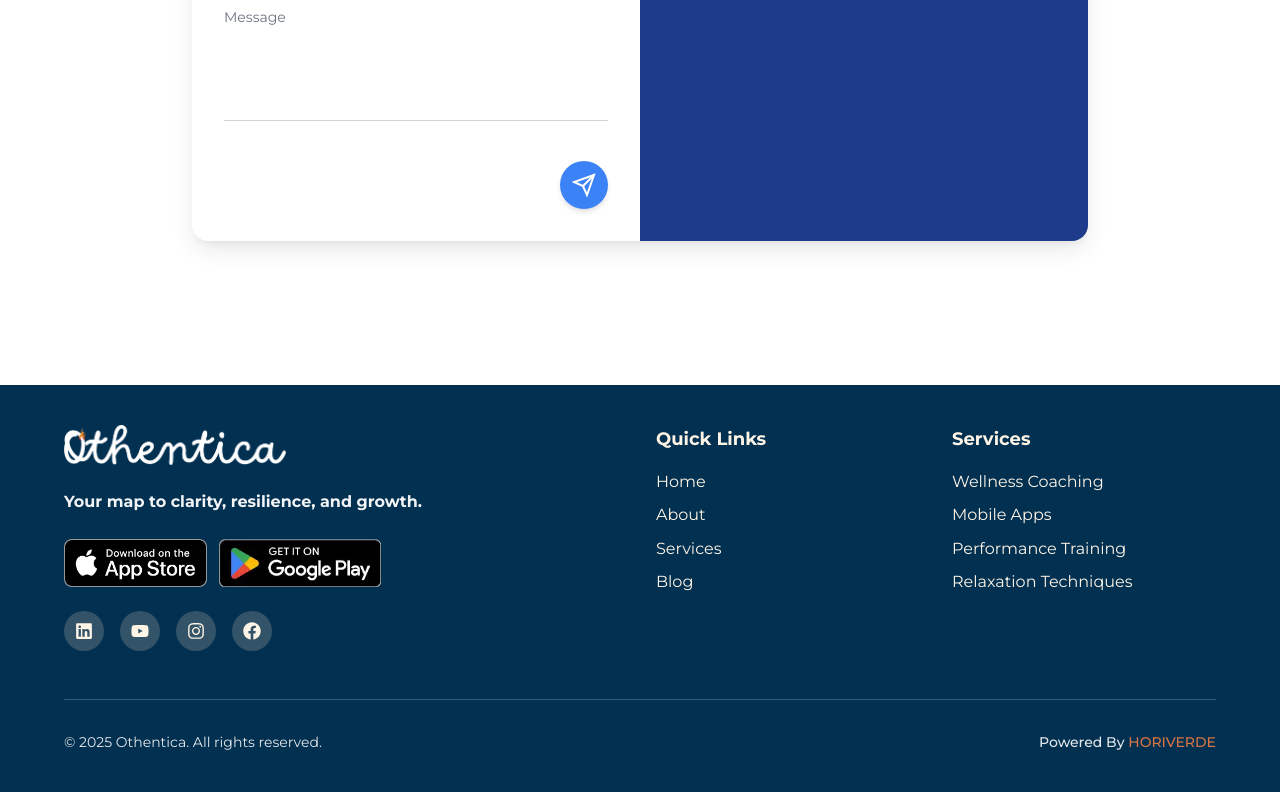
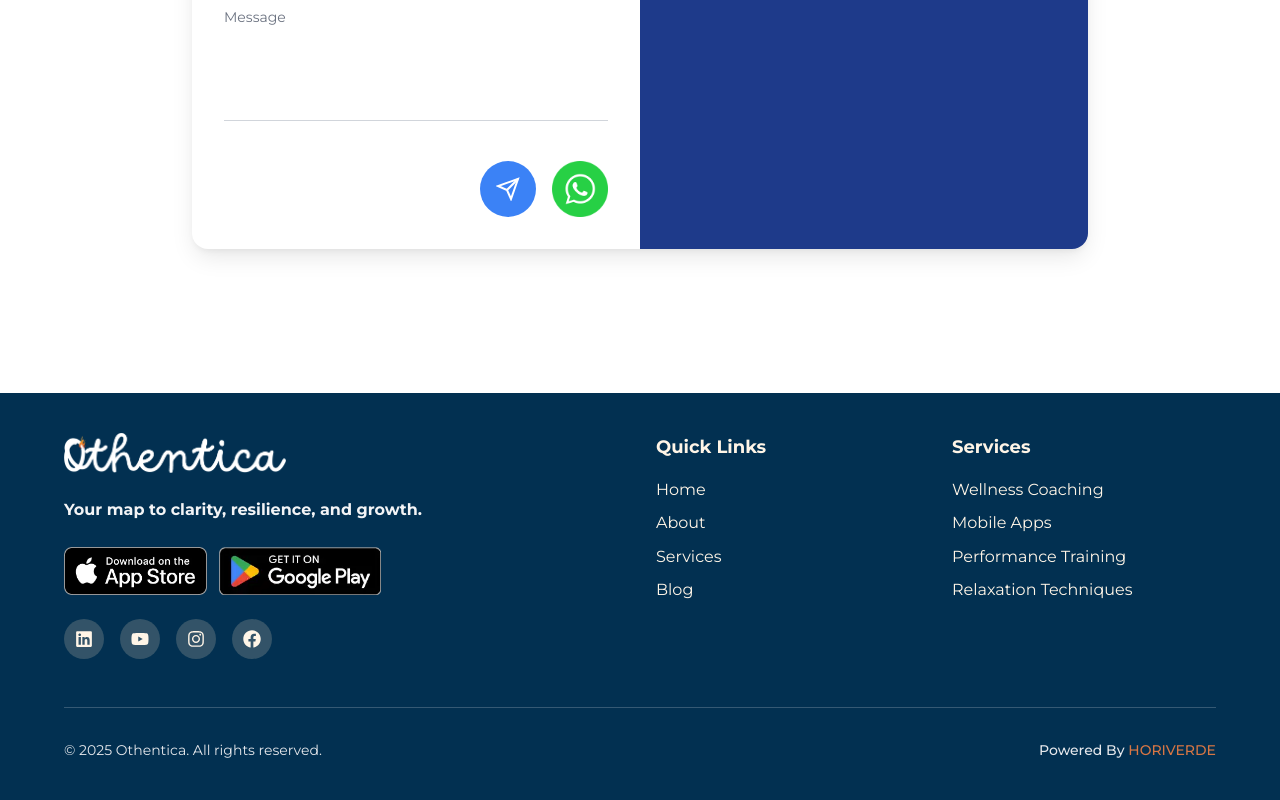
Before and after one commit to elieas91/Othentica, a React (Vite) app: page /contact in a window 1280 px wide. Shown: the part 818-1618 px from the top of the page. Built offline with nearby package versions, Linux system fonts and the light colour scheme.

Commit message:
Changed Hiba's picture (About page) and added a whatsapp button next to the send button (Contact page)

```diff
--- a/src/components/ui/ContactUs.jsx
+++ b/src/components/ui/ContactUs.jsx
@@ -1,4 +1,5 @@
 import React, { useState } from 'react';
+import WhatsAppButton from './WhatsappButton';
 
 const ContactUs = () => {
   const [form, setForm] = useState({
@@ -84,10 +85,10 @@ const ContactUs = () => {
               className="w-full border-b border-gray-300 py-2 focus:outline-none resize-none"
             />
           </div>
-          <div className="md:col-span-2 flex justify-end mt-4">
+          <div className="md:col-span-2 flex justify-end mt-4 gap-x-4">
             <button
               type="submit"
-              className="bg-blue-500 hover:bg-blue-600 text-white rounded-full p-3 shadow-md flex items-center"
+              className="bg-blue-500 hover:bg-blue-600 text-white rounded-full w-14 h-14 flex items-center justify-center"
             >
               <svg
                 width="24"
@@ -101,6 +102,7 @@ const ContactUs = () => {
                 <path d="M22 2L15 22L11 13L2 9L22 2Z" />
               </svg>
             </button>
+            <WhatsAppButton className="w-14 h-14" />
           </div>
         </form>
       </div>
--- /dev/null
+++ b/src/components/ui/WhatsappButton.jsx
@@ -0,0 +1,28 @@
+import WhatsappIcon from '../../assets/img/whatsapp_icon.png';
+
+const WhatsAppButton = ({ className = '' }) => {
+  const phoneNumber = '971503680320';
+  const message = 'Hello! I would like to chat with you.';
+
+  const handleClick = () => {
+    const url = `https://wa.me/${phoneNumber}?text=${encodeURIComponent(
+      message
+    )}`;
+    window.open(url, '_blank');
+  };
+
+  return (
+    <img
+      src={WhatsappIcon}
+      alt="WhatsApp"
+      onClick={handleClick}
+      className={className}
+      style={{
+        cursor: 'pointer',
+        zIndex: 1000,
+      }}
+    />
+  );
+};
+
+export default WhatsAppButton;
--- a/src/data/teamData.js
+++ b/src/data/teamData.js
@@ -1,5 +1,5 @@
 // import yogaPoseImg from '../assets/img/contact/yoga-pose.webp'; // Currently unused but kept for future implementation
-import Hiba from '../assets/img/contact/hiba.webp';
+import Hiba from '../assets/img/contact/hiba-2.webp';
 import tarekImg from '../assets/img/contact/tarek.webp';
 
 export const teamData = [
```
Also changed, not shown: src/assets/img/contact/hiba-2.webp (added), src/assets/img/whatsapp_icon.png (added).
